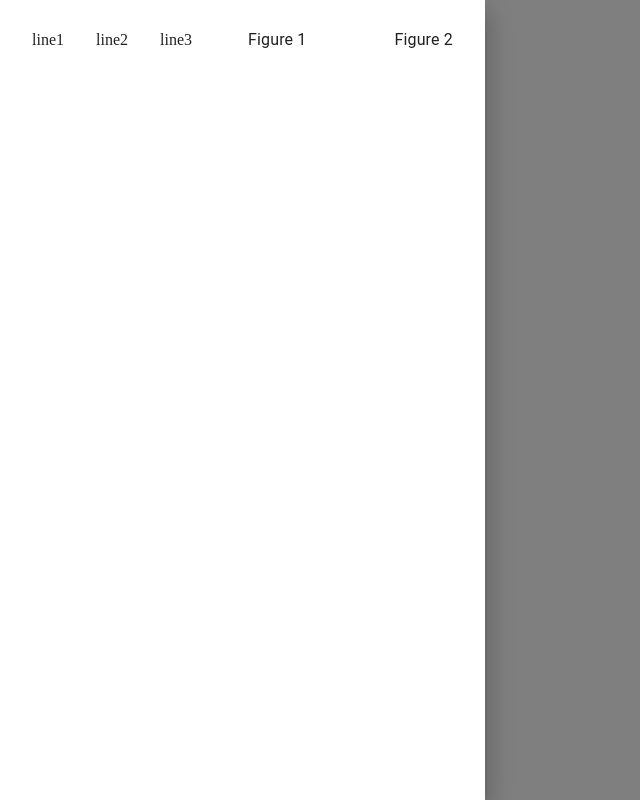
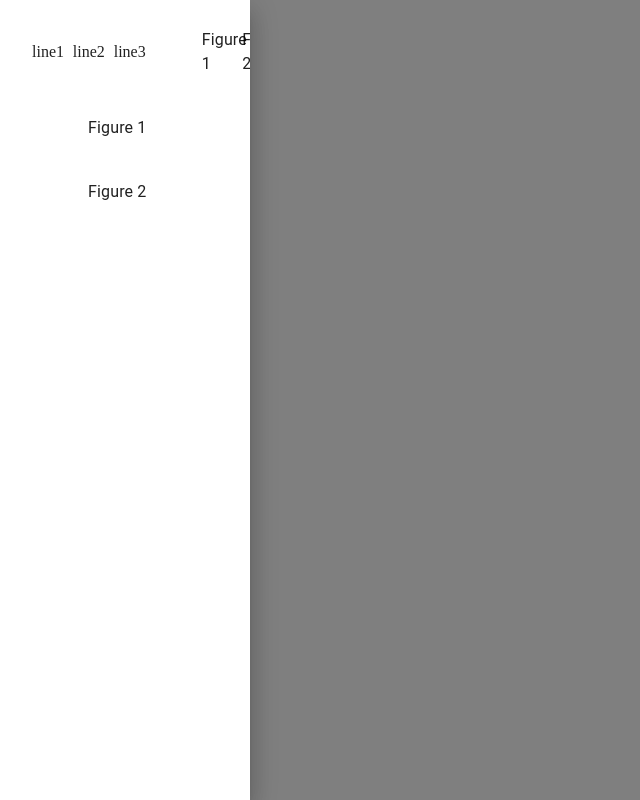
Before and after one commit to rmakarov/svgDrawer, a React app: page / in a window 1280 px wide. Both pictures are taken after a click on the button "OPEN MENU". Shown: the whole page, without its empty margins (0-640 px from the left). Built offline with nearby package versions, Linux system fonts and the light colour scheme.

Commit message:
Added events to drawer panel.

```diff
--- a/src/app/components/toolBar/ToolBar.js
+++ b/src/app/components/toolBar/ToolBar.js
@@ -1,5 +1,5 @@
 import React, {Component} from 'react';
-import {Button, Drawer, List, ListItem, ListItemButton, ListItemIcon, ListItemText} from '@mui/material';
+import {Box, Button, Drawer, List, ListItem, ListItemButton, ListItemIcon, ListItemText} from '@mui/material';
 
 class ToolBar extends Component {
     constructor() {
@@ -24,6 +24,9 @@ class ToolBar extends Component {
                     open={isOpen}
                     onClose={this.toggleDrawer}
                 >
+                   <Box sx={{width: 250}} role="presentation"
+                        onClick={this.toggleDrawer}
+                        onKeyDown={this.toggleDrawer}>
                        <List>
                            <ListItem>
                                <ListItemButton>
@@ -43,7 +46,20 @@ class ToolBar extends Component {
                                </ListItemButton>
 
                            </ListItem>
+                           <ListItem>
+                               <ListItemButton>
+                                   <ListItemIcon></ListItemIcon>
+                                   <ListItemText>Figure 1</ListItemText>
+                               </ListItemButton>
+                           </ListItem>
+                           <ListItem>
+                               <ListItemButton>
+                                   <ListItemIcon></ListItemIcon>
+                                   <ListItemText>Figure 2</ListItemText>
+                               </ListItemButton>
+                           </ListItem>
                        </List>
+                   </Box>
                 </Drawer>
             </>
 
```
Lines whose indentation alone changed are shown as unchanged.
